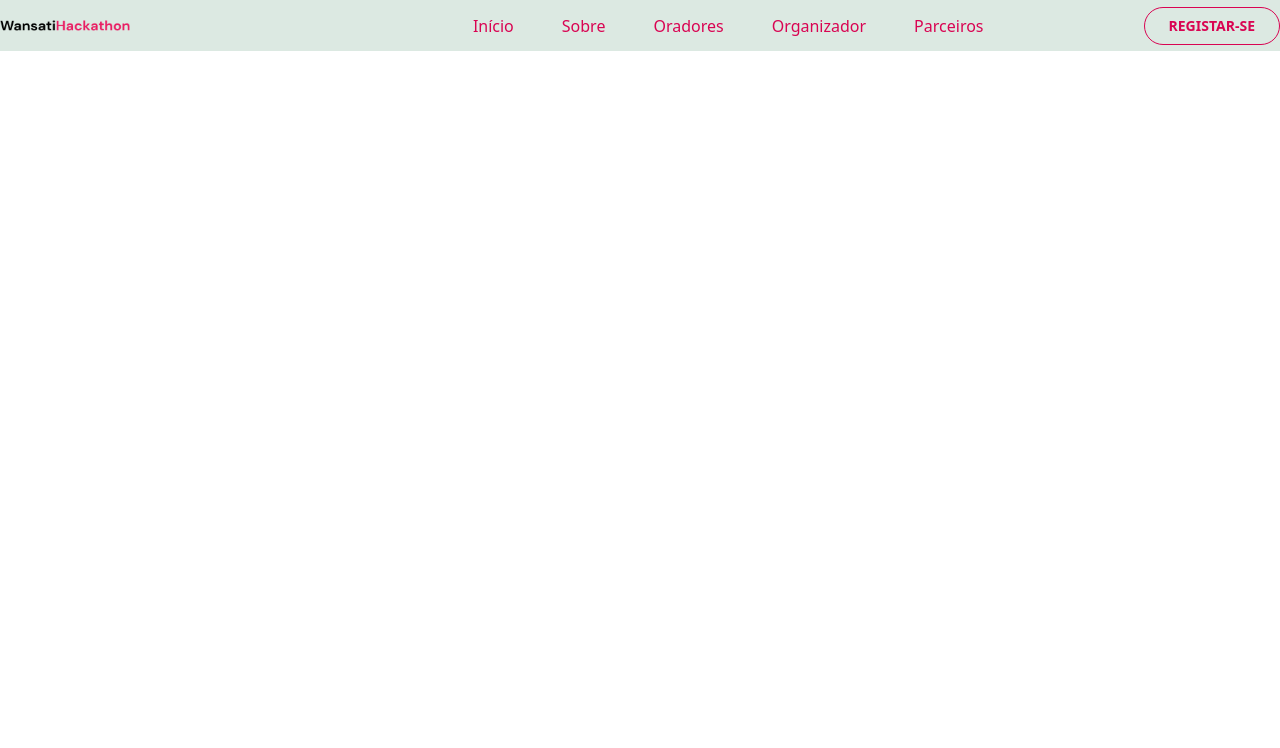
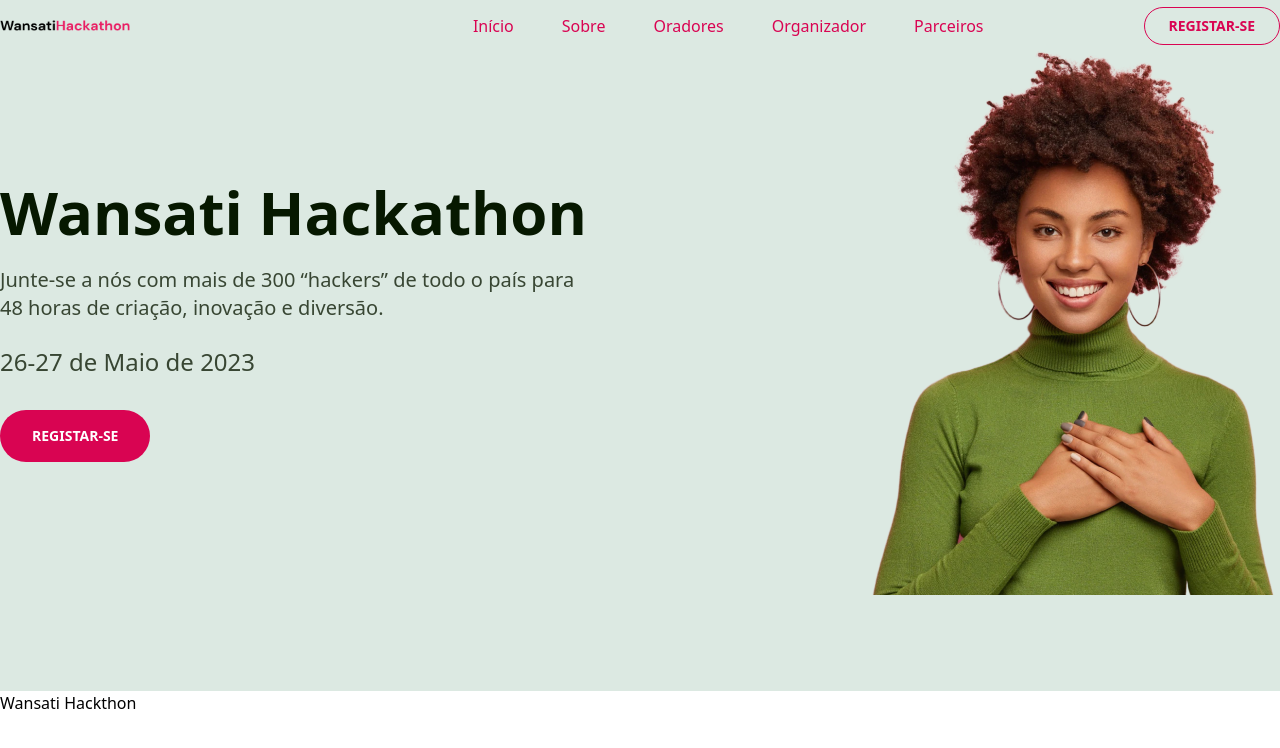
Before and after one commit to rnrnshn/wansati-hackthon, a Next.js app: page / in a window 1280 px wide. Shown: the top 748 px of the page. Built offline with nearby package versions, Linux system fonts and the light colour scheme.

Commit message:
adding hero section

```diff
--- /dev/null
+++ b/src/app/components/Hero.tsx
@@ -0,0 +1,29 @@
+import Image from "next/image";
+import HeroImage from "../../../public/assets/hero-image.png";
+
+export default function Hero() {
+  return (
+    <section className="mt-12 pb-24 flex justify-between items-center container mx-auto max-md:mt-14  max-md:flex-col max-md:px-10">
+      <div className="max-w-[600px]">
+        <h1 className="text-6xl text-gray-headline font-bold pb-6 max-md:text-3xl max-md:text-center max-md:mb-6 max-md:mt-10">
+          Wansati Hackathon
+        </h1>
+        <p className="text-gray-paragraph text-xl pb-6 max-md:text-center max-md:mb-5">
+          Junte-se a nós com mais de 300 “hackers” de todo o país para 48 horas
+          de criação, inovação e diversão.
+        </p>
+        <p className="text-gray-paragraph text-2xl pb-8 max-md:text-center max-md:mb-5">26-27 de Maio de 2023</p>
+
+        <div className="flex max-md:justify-center max-md:mb-20">
+          <button className="font-bold text-sm uppercase text-white bg-primary px-8 py-4 rounded-full hover:bg-primary-hover max-md:px-16 max-md:py-4">
+            Registar-se
+          </button>
+        </div>
+      </div>
+
+      <div>
+        <Image src={HeroImage} alt="wansati" />
+      </div>
+    </section>
+  );
+}
--- a/src/app/page.tsx
+++ b/src/app/page.tsx
@@ -1,11 +1,12 @@
+import Hero from "./components/Hero";
 import NavBar from "./components/Navbar";
 
 export default function Home() {
   return (
    <>
-     <header>
+     <header className="bg-[#DCE9E2] w-full ">
         <NavBar/>
-
+        <Hero/>
      </header>
      <main>
       <h1>Wansati Hackthon</h1>
```
Also changed, not shown: public/assets/hero-image.png (added).
